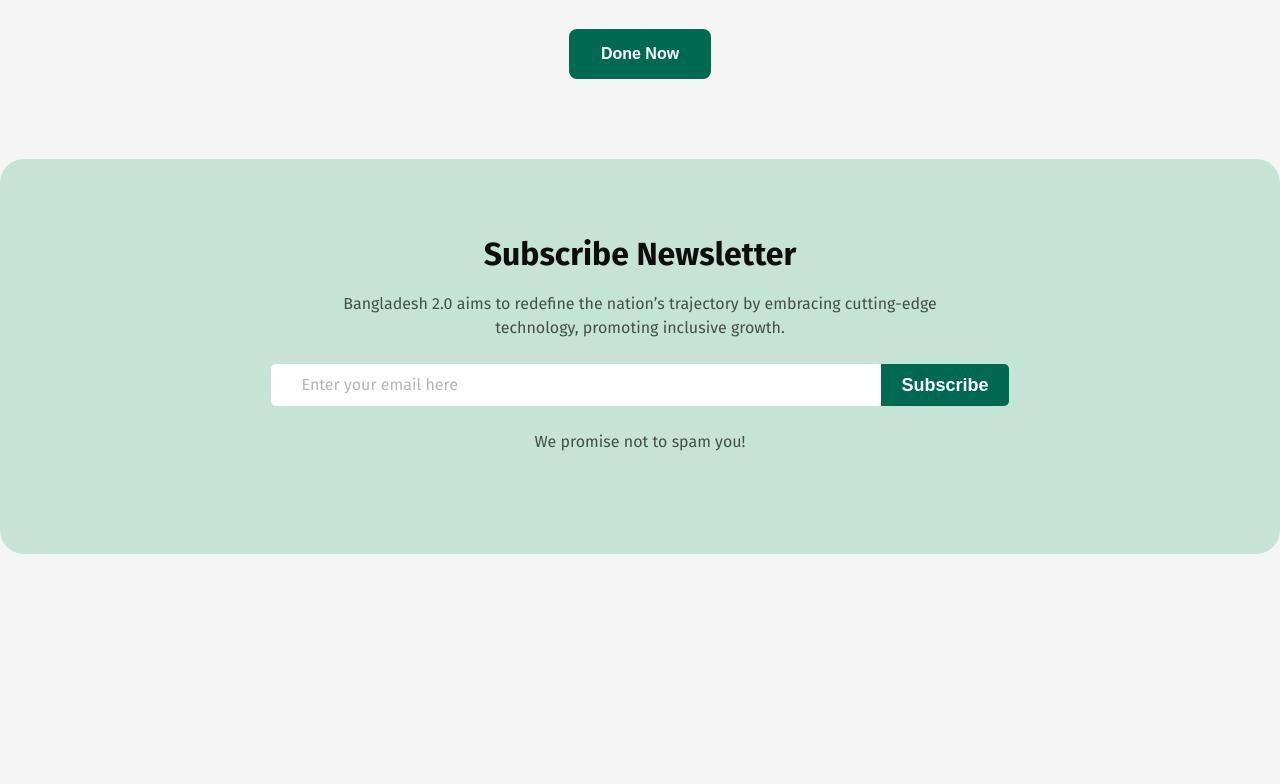
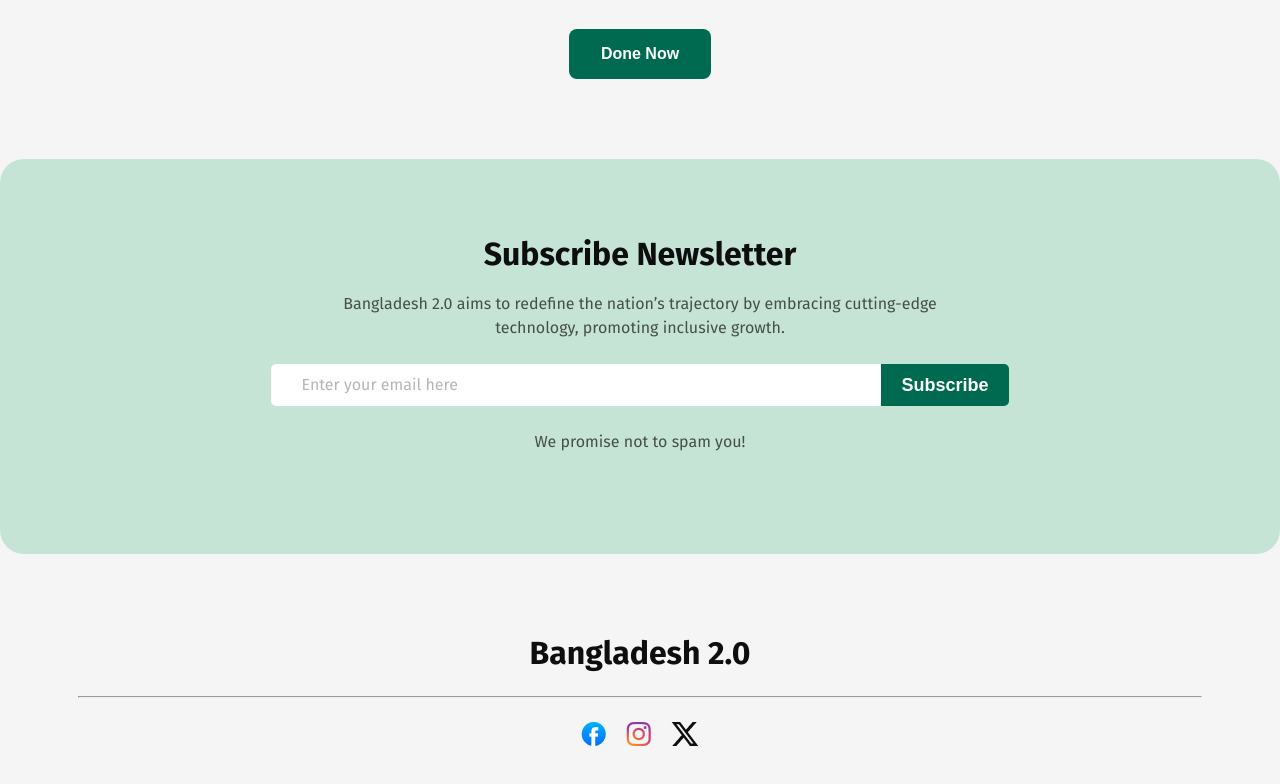
Before and after one commit to wdimran/assignment-1, a plain HTML site: page index.html in a window 1280 px wide. Shown: the part 3459-4243 px from the top of the page. Before the commit the page ends 4093 px from the top, so only its background shows below. Drawn offline with Linux system fonts and the light colour scheme.

Commit message:
footer add

```diff
--- a/index.html
+++ b/index.html
@@ -204,7 +204,20 @@
             </div>
         </section>
     </main>
-    <footer></footer>
+
+    <footer>
+        <section>
+            <div class="fotter">
+                <h1>Bangladesh 2.0</h1>
+                <hr>
+                <div class="fotter-icon">
+                    <img src="assets/facebook.png" alt="">
+                    <img src="assets/instagram.png" alt="">
+                    <img src="assets/x.png" alt="">
+                </div>
+            </div>
+        </section>
+    </footer>
 
 </body>
 </html>
--- a/styles/style.css
+++ b/styles/style.css
@@ -450,3 +450,30 @@ font-family: "Fira Sans", serif;
 }
 
 /* newsletter style end  */
+
+.fotter{
+    display: flex;
+    justify-content: center;
+    align-items: center;
+    flex-direction: column;
+    margin: 80px 0;
+    gap: 24px;
+}
+
+.fotter hr{
+    width: 1122px;
+    /* margin: 35px 0;
+    text-align: center; */
+}
+.fotter .fotter-icon{
+    display: flex;
+    gap: 20px;
+}
+
+.fotter h1{
+    color: rgb(14, 14, 14);
+    font-size: 32px;
+    font-weight: 700;
+    line-height: 38px;
+    font-family: "Fira Sans", serif;
+}
```
